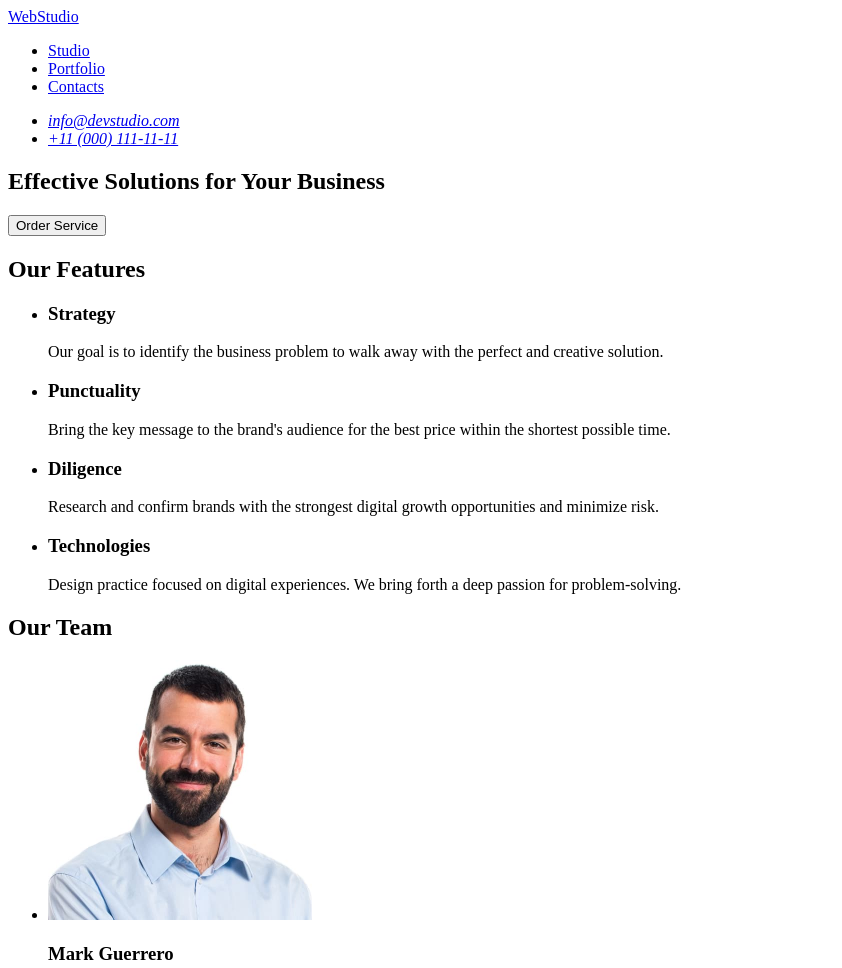
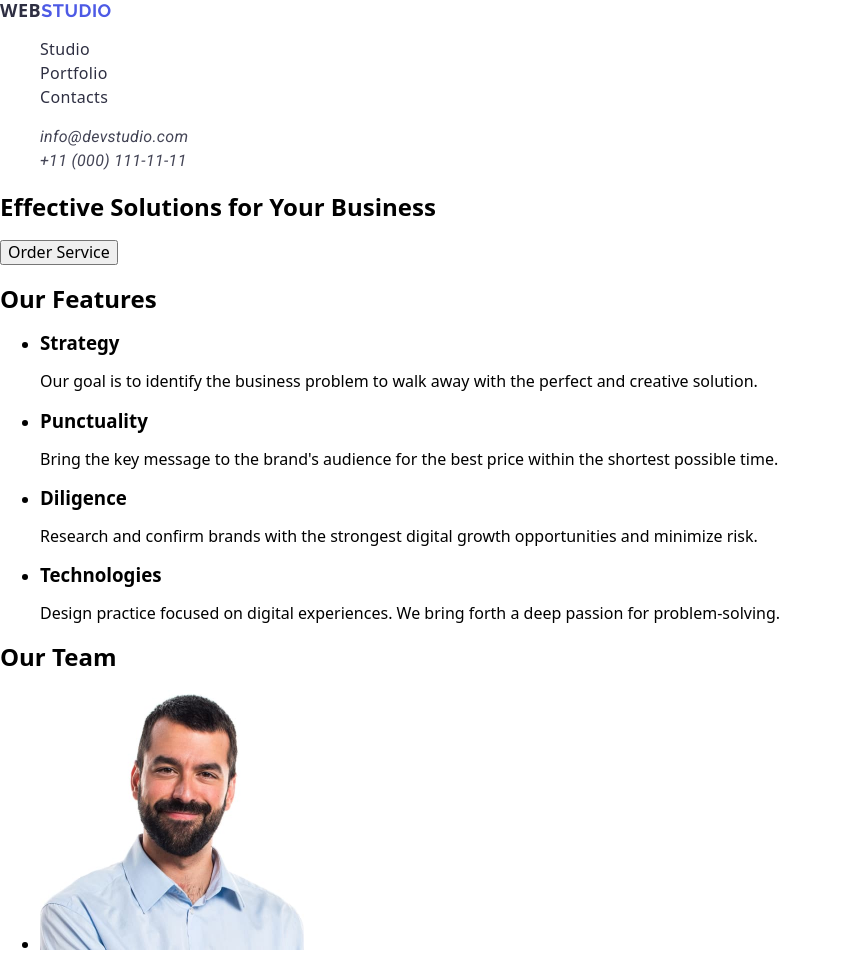
Before and after one commit to MolkinJ/goit-markup-hw-02, a plain HTML site: page index.html in a window 1280 px wide. Shown: the top 968 px of the page, without its empty margins (0-842 px from the left). Drawn offline with nearby package versions, Linux system fonts and the light colour scheme.

Commit message:
Version 1.2

```diff
--- a/css/styles.css
+++ b/css/styles.css
@@ -0,0 +1,62 @@
+:root {
+  --iris: #4d5ae5;
+  --ocean: #404bbf;
+  --navy-blue: #2e2f42;
+  --green: #31d0aa;
+  --slate: #434455;
+  --light-slate: #8e8f99;
+  --cornflower: #e7e9fc;
+  --cloud: #f4f4fd;
+  --navy-blue-modal: rgba(46, 47, 66, 0.4);
+  --grey: rgba(46, 47, 66, 0.7);
+  --white: #fff;
+  --dairy: #fcfcfc;
+  --font-family: "Roboto", sans-serif;
+  --second-family: "Raleway", sans-serif;
+}
+
+.logo {
+  font-weight: 700;
+  font-size: 18px;
+  line-height: 1.16667;
+  letter-spacing: 0.03em;
+  text-transform: uppercase;
+  color: var(--navy-blue);
+  text-decoration: none;
+}
+.logo-blue {
+  font-family: var(--second-family);
+  font-weight: 700;
+  font-size: 18px;
+
+  line-height: 1.16667;
+  letter-spacing: 0.03em;
+  text-transform: uppercase;
+  color: var(--iris);
+}
+.nav {
+  font-weight: 500;
+  font-size: 16px;
+  line-height: 1.5;
+  letter-spacing: 0.02em;
+  color: var(--navy-blue);
+  text-decoration: none;
+}
+.contacts {
+  font-family: var(--font-family);
+  font-weight: 400;
+  font-size: 16px;
+
+  /* line-height: 24px; */
+  line-height: 1.5;
+  letter-spacing: 0.02em;
+  color: var(--slate);
+  text-decoration: none;
+}
+
+.nav-list {
+  list-style: none;
+}
+.contacts-list {
+  list-style: none;
+}
--- a/index.html
+++ b/index.html
@@ -4,21 +4,40 @@
     <meta charset="UTF-8" />
     <meta name="viewport" content="width=device-width, initial-scale=1.0" />
     <title>WebStudio</title>
+    <link rel="stylesheet" href="./css/styles.css" />
+    <link
+      rel="stylesheet"
+      href="https://cdnjs.cloudflare.com/ajax/libs/modern-normalize/2.0.0/modern-normalize.min.css"
+    />
+    <link rel="preconnect" href="https://fonts.googleapis.com" />
+    <link rel="preconnect" href="https://fonts.gstatic.com" crossorigin />
+    <link
+      href="https://fonts.googleapis.com/css2?family=Raleway:ital,wght@0,100..900;1,100..900&family=Roboto:ital,wght@0,100..900;1,100..900&display=swap"
+      rel="stylesheet"
+    />
   </head>
   <body>
-    <header>
+    <header class="header">
       <nav>
-        <a href="./index.html">WebStudio</a>
+        <a class="logo" href="./index.html"
+          >Web<span class="logo-blue">Studio</span></a
+        >
         <ul>
-          <li><a href="#">Studio</a></li>
-          <li><a href="#">Portfolio</a></li>
-          <li><a href="#">Contacts</a></li>
+          <li class="nav-list"><a href="#" class="nav">Studio</a></li>
+          <li class="nav-list"><a href="#" class="nav">Portfolio</a></li>
+          <li class="nav-list"><a href="#" class="nav">Contacts</a></li>
         </ul>
       </nav>
       <address>
         <ul>
-          <li><a href="mailto:info@devstudio.com">info@devstudio.com</a></li>
-          <li><a href="tel:+110001111111">+11 (000) 111-11-11</a></li>
+          <li class="contacts-list">
+            <a href="mailto:info@devstudio.com" class="contacts"
+              >info@devstudio.com</a
+            >
+          </li>
+          <li class="contacts-list">
+            <a href="tel:+110001111111" class="contacts">+11 (000) 111-11-11</a>
+          </li>
         </ul>
       </address>
     </header>
@@ -173,7 +192,9 @@
       </section>
     </main>
     <footer>
-      <a href="./index.html">WebStudio</a>
+      <a href="./index.html" class="logo"
+        >Web<span class="logo-blue">Studio</span></a
+      >
       <p>
         Increase the flow of customers and sales for your business with digital
         marketing & growth solutions.
```
